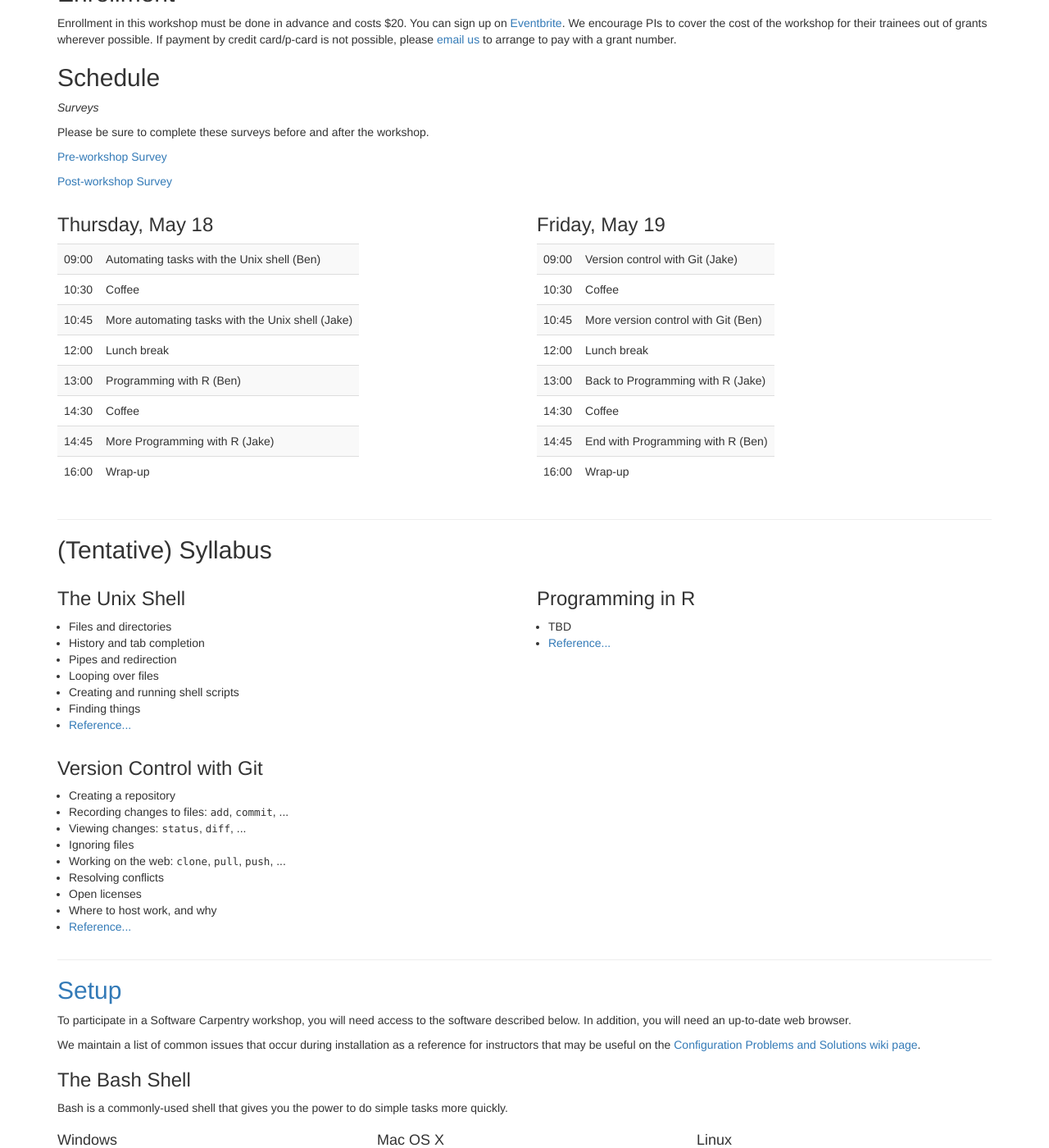
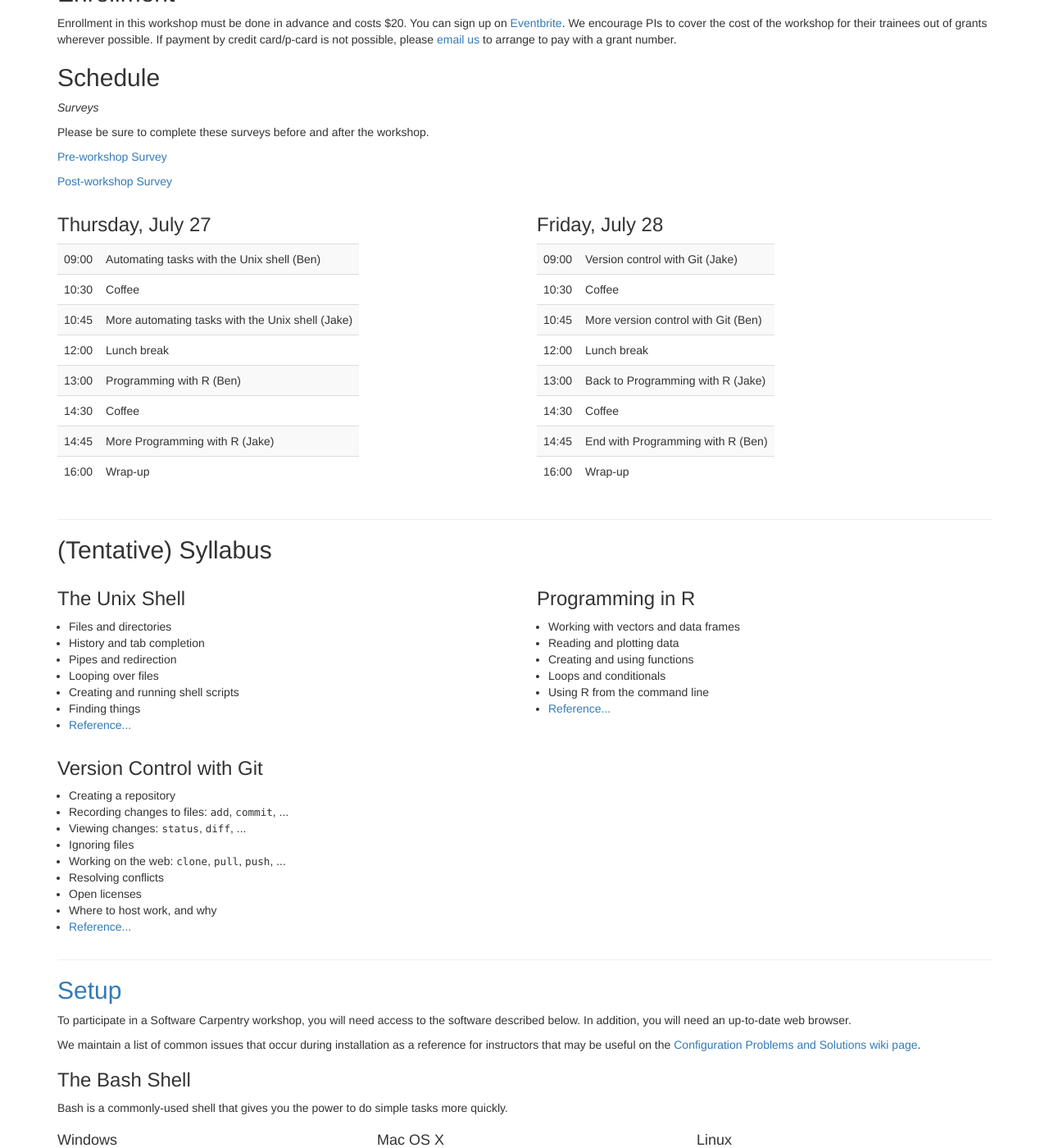
Before and after one commit to JCSzamosi/2017-07-27-McMaster, a Jekyll site: the page index.html, which Jekyll copies as it is, in a window 1280 px wide and 1400 px high, scrolled down 920 px. Shown: the whole window at 82% size. Built offline with Jekyll 4.4.1, drawn with Linux system fonts in a browser that asks for light colours; some of the changed text lies outside the part shown.

Commit message:
change/remove administrative details

```diff
--- a/index.html
+++ b/index.html
@@ -7,15 +7,15 @@
     <meta name="carpentry" content="swc" />
     <meta name="startdate" content="2017-07-27" />
     <meta name="enddate" content="2017-07-28" />
-    <meta name="humandate" content="May 18 &amp; 19, 2017" />
+    <meta name="humandate" content="July 27 &amp; 28, 2017" />
     <meta name="country" content="Canada" />
     <meta name="venue" content="McMaster University" />
     <meta name="address" content="1280 Main St. W, Hamiton, ON" />
     <meta name="latlng" content="43.259659,-79.917486" />
     <meta name="language" content="English" />
-    <meta name="eventbrite" content="32922120950" />
+    <meta name="eventbrite" content="" />
     <meta name="instructors" content=["Ben Bolker", "Jake Szamosi"] />
-    <meta name="helpers" content=[] />
+    <meta name="helpers" content=[]/>
     <meta name="contact" content="szamosjc@mcmaster.ca" />
 
 
@@ -91,7 +91,7 @@
       <h2>McMaster Software Carpentry Workshop</h2>
       <div class="row">
         <div class="col-md-6">
-          <p>May 18 &amp; 19, 2017</p>
+          <p>July 27 &amp; 28, 2017</p>
           <p>McMaster University, Hamilton Hall room 104</p>
         </div>
         <div class="col-md-6">
@@ -248,6 +248,10 @@
   <strong>Contact</strong>:
   Please email Jake at
 
+
+
+
+
       <a href='mailto:szamosjc@mcmaster.ca'>szamosjc@mcmaster.ca</a>
 
 
@@ -287,7 +291,7 @@
 
 <div class="row">
   <div class="col-md-6">
-    <h3>Thursday, May 18</h3>
+    <h3>Thursday, July 27</h3>
     <table class="table table-striped">
       <tr> <td>09:00</td>  <td>Automating tasks with the Unix shell (Ben)</td> </tr>
       <tr> <td>10:30</td> <td>Coffee</td> </tr>
@@ -300,7 +304,7 @@
     </table>
   </div>
   <div class="col-md-6">
-    <h3>Friday, May 19</h3>
+    <h3>Friday, July 28</h3>
     <table class="table table-striped">
       <tr> <td>09:00</td>  <td>Version control with Git (Jake)</td> </tr>
       <tr> <td>10:30</td>  <td>Coffee</td> </tr>
@@ -383,8 +387,12 @@
   <div class="col-md-6">
     <h3 id="syllabus-r">Programming in R</h3>
     <ul>
-      <li>TBD</li>
-      <li><a href="">Reference...</a></li>
+      <li>Working with vectors and data frames</li>
+      <li>Reading and plotting data</li>
+      <li>Creating and using functions</li>
+      <li>Loops and conditionals</li>
+      <li>Using R from the command line</li>
+      <li><a href="https://swcarpentry.github.io/r-novice-inflammation/reference/">Reference...</a></li>
     </ul>
   </div>
   <!--
```
